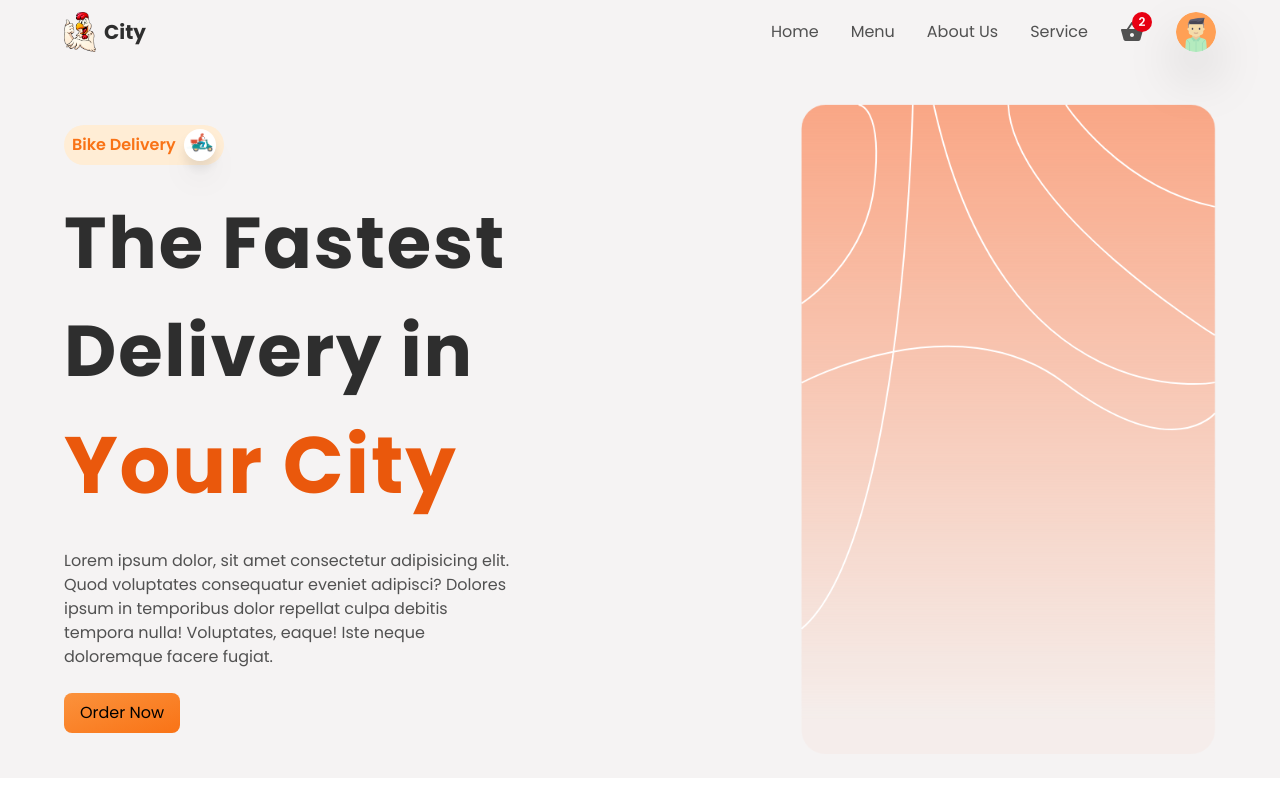
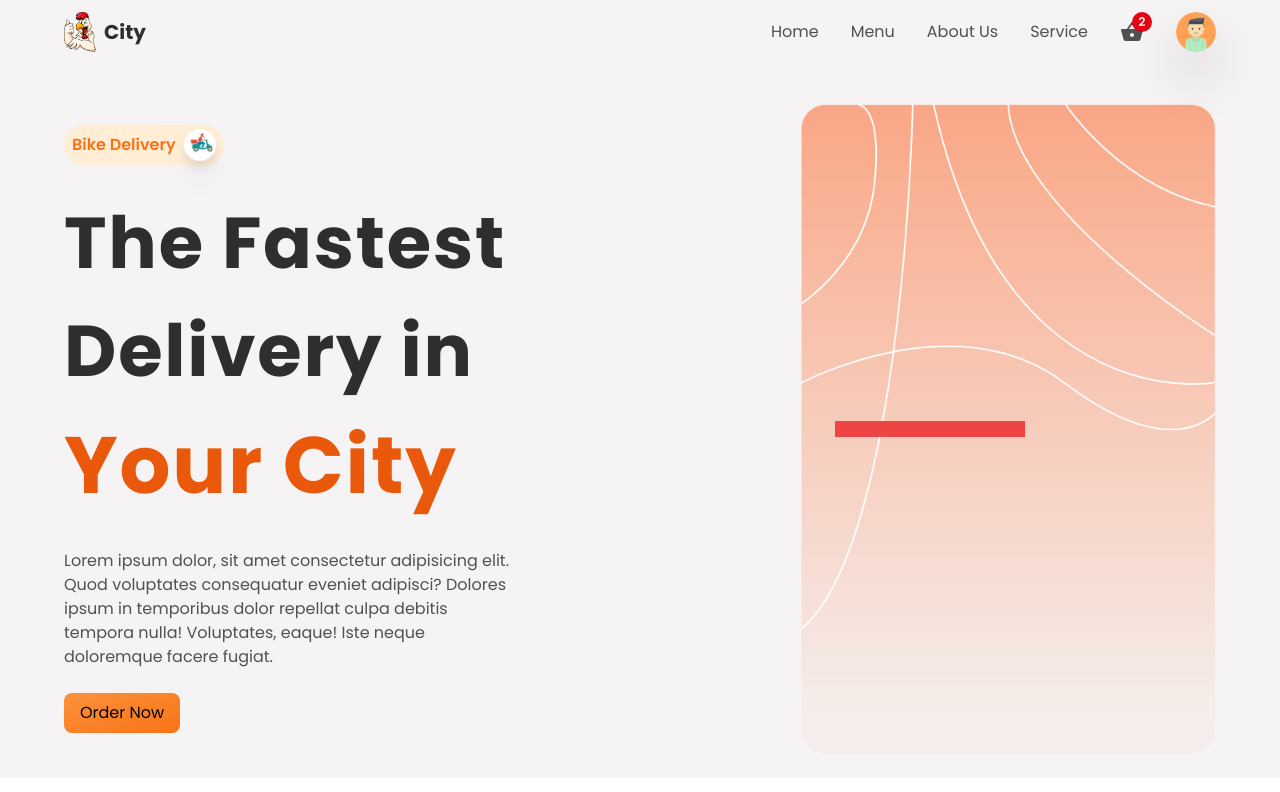
Before and after one commit to AmanpreetSingh1995/react-food-delivery-app, a React (Create React App) app: page / in a window 1280 px wide. Shown: the top 792 px of the page. Built offline with nearby package versions, Linux system fonts and the light colour scheme.

Commit message:
Home Container

```diff
--- a/src/components/HomeContainer.jsx
+++ b/src/components/HomeContainer.jsx
@@ -50,7 +50,9 @@ const HomeContainer = () => {
 					alt="hero-bg"
 				/>
 
-				<div className="w-full h-full absolute top-0 left-0 flex items-center justify-center px-32 py-4"></div>
+				<div className="w-full h-full absolute top-0 left-0 flex items-center justify-center px-32 py-4">
+					<div className="w-190 p-2 bg-red-500"></div>
+				</div>
 			</div>
 		</section>
 	);
```
